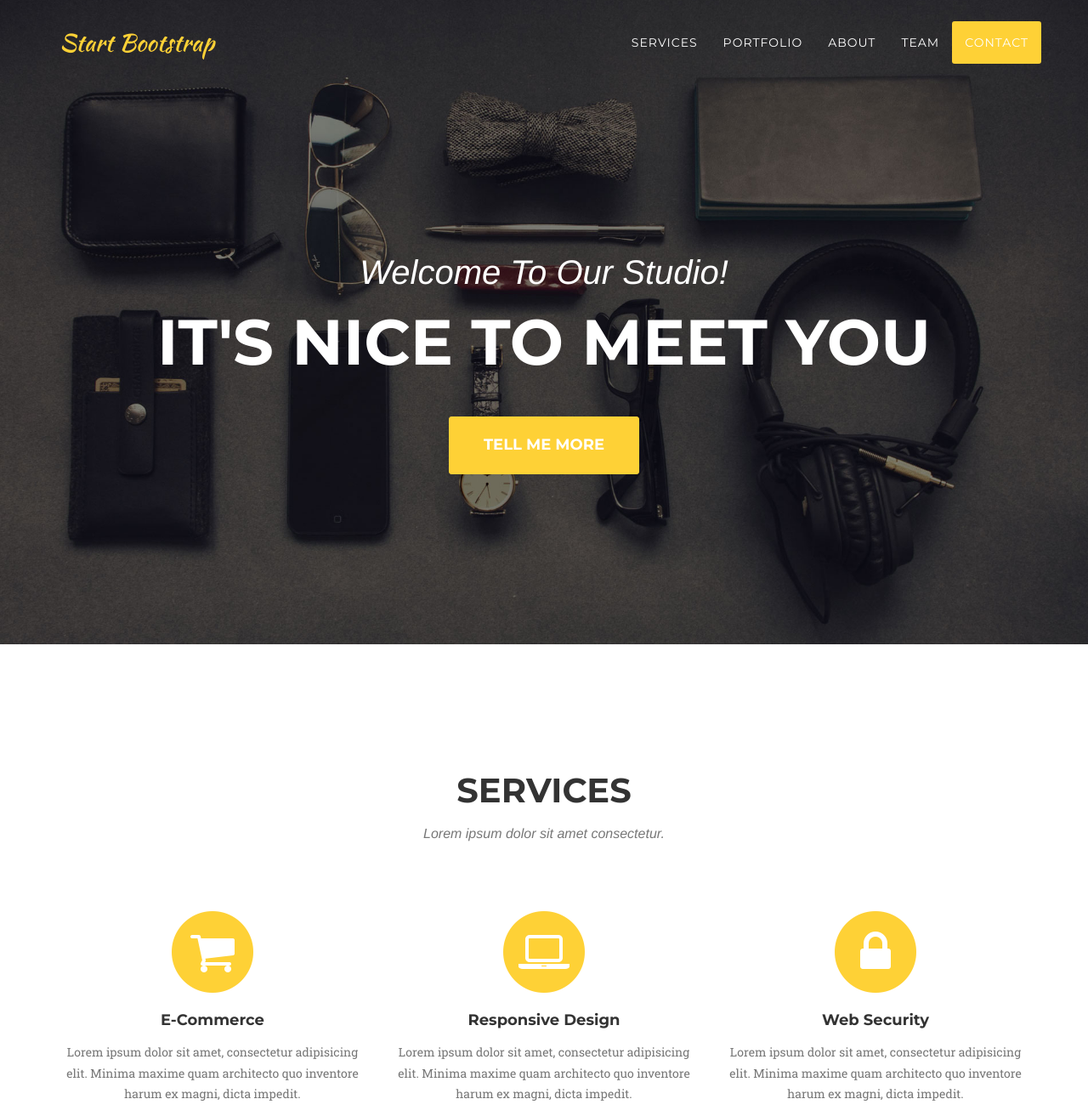
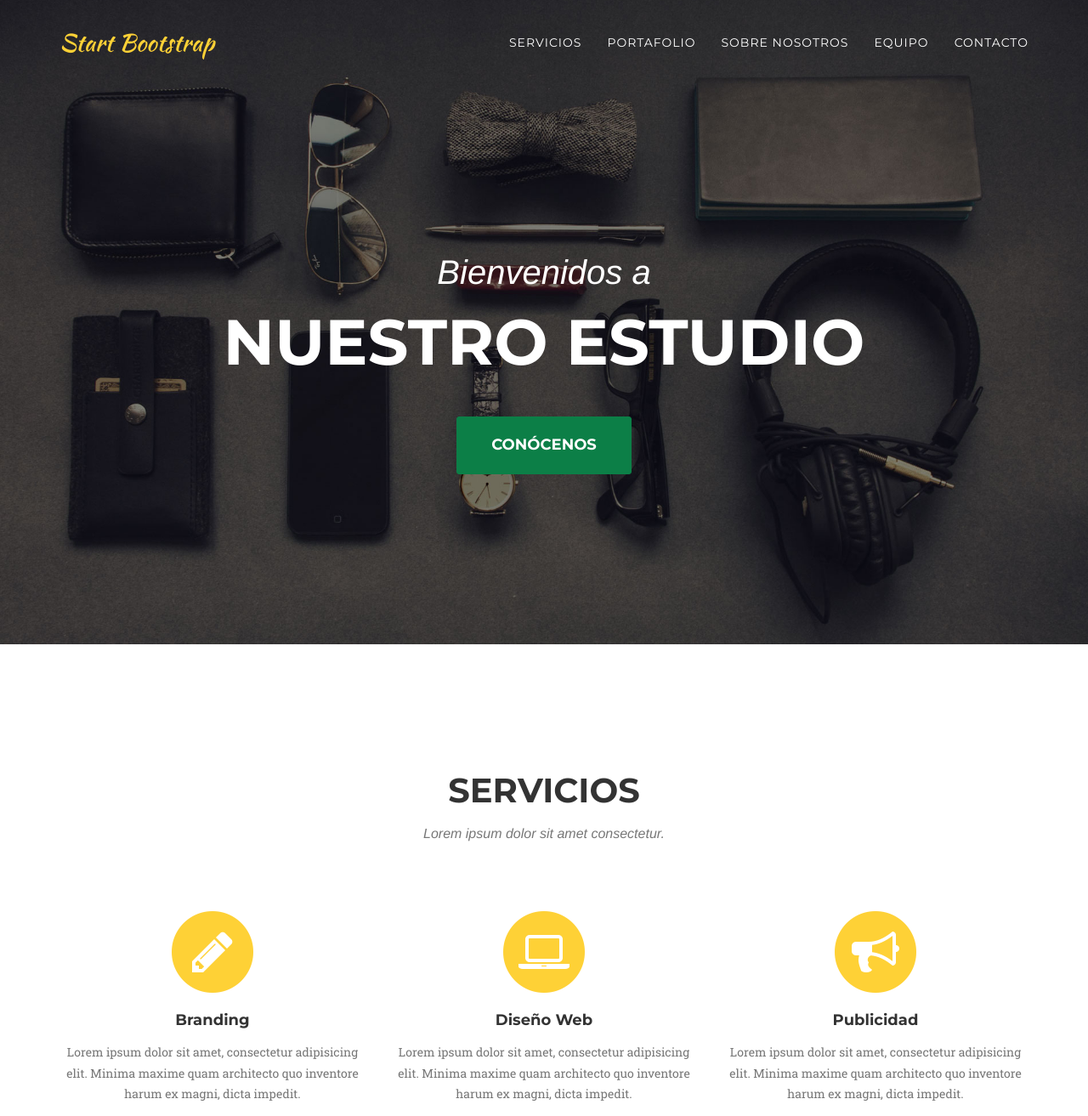
Before and after one commit to carlosrojaso/Workshop2, a website: page index.html in a window 1280 px wide. Shown: the top 1313 px of the page at 85% size. Drawn offline with nearby package versions, Linux system fonts and the light colour scheme; a web font is replaced by a local one.

Commit message:
avance 1

```diff
--- a/css/agency.css
+++ b/css/agency.css
@@ -101,8 +101,8 @@ fieldset[disabled] .btn-primary.active {
 }
 .btn-xl {
   color: white;
-  background-color: #fed136;
-  border-color: #fed136;
+  background-color: #0C7F47;
+  border-color: #0C7F47;
   font-family: "Montserrat", "Helvetica Neue", Helvetica, Arial, sans-serif;
   text-transform: uppercase;
   font-weight: 700;
@@ -143,7 +143,7 @@ fieldset[disabled] .btn-xl.active {
   border-color: #fed136;
 }
 .btn-xl .badge {
-  color: #fed136;
+  color: #0C7F47;
   background-color: white;
 }
 .navbar-custom {
--- a/index.html
+++ b/index.html
@@ -22,7 +22,7 @@
     <link href='https://fonts.googleapis.com/css?family=Roboto+Slab:400,100,300,700' rel='stylesheet' type='text/css'>
 
     <!-- Theme CSS -->
-    <link href="css/agency.min.css" rel="stylesheet">
+    <link href="css/agency.css" rel="stylesheet">
 
     <!-- HTML5 Shim and Respond.js IE8 support of HTML5 elements and media queries -->
     <!-- WARNING: Respond.js doesn't work if you view the page via file:// -->
@@ -53,19 +53,19 @@
                         <a href="#page-top"></a>
                     </li>
                     <li>
-                        <a class="page-scroll" href="#services">Services</a>
+                        <a class="page-scroll" href="#servicios">Servicios</a>
                     </li>
                     <li>
-                        <a class="page-scroll" href="#portfolio">Portfolio</a>
+                        <a class="page-scroll" href="#portafolio">Portafolio</a>
                     </li>
                     <li>
-                        <a class="page-scroll" href="#about">About</a>
+                        <a class="page-scroll" href="#sobrenosotros">Sobre nosotros</a>
                     </li>
                     <li>
-                        <a class="page-scroll" href="#team">Team</a>
+                        <a class="page-scroll" href="#equipo">Equipo</a>
                     </li>
                     <li>
-                        <a class="page-scroll" href="#contact">Contact</a>
+                        <a class="page-scroll" href="#contacto">Contacto</a>
                     </li>
                 </ul>
             </div>
@@ -78,19 +78,19 @@
     <header>
         <div class="container">
             <div class="intro-text">
-                <div class="intro-lead-in">Welcome To Our Studio!</div>
-                <div class="intro-heading">It's Nice To Meet You</div>
-                <a href="#services" class="page-scroll btn btn-xl">Tell Me More</a>
+                <div class="intro-lead-in">Bienvenidos a</div>
+                <div class="intro-heading">Nuestro Estudio</div>
+                <a href="#servicips" class="page-scroll btn btn-xl">Conócenos</a>
             </div>
         </div>
     </header>
 
     <!-- Services Section -->
-    <section id="services">
+    <section id="Servicios">
         <div class="container">
             <div class="row">
                 <div class="col-lg-12 text-center">
-                    <h2 class="section-heading">Services</h2>
+                    <h2 class="section-heading">Servicios</h2>
                     <h3 class="section-subheading text-muted">Lorem ipsum dolor sit amet consectetur.</h3>
                 </div>
             </div>
@@ -98,9 +98,9 @@
                 <div class="col-md-4">
                     <span class="fa-stack fa-4x">
                         <i class="fa fa-circle fa-stack-2x text-primary"></i>
-                        <i class="fa fa-shopping-cart fa-stack-1x fa-inverse"></i>
+                        <i class="fa fa-pencil fa-stack-1x fa-inverse"></i>
                     </span>
-                    <h4 class="service-heading">E-Commerce</h4>
+                    <h4 class="service-heading">Branding</h4>
                     <p class="text-muted">Lorem ipsum dolor sit amet, consectetur adipisicing elit. Minima maxime quam architecto quo inventore harum ex magni, dicta impedit.</p>
                 </div>
                 <div class="col-md-4">
@@ -108,15 +108,15 @@
                         <i class="fa fa-circle fa-stack-2x text-primary"></i>
                         <i class="fa fa-laptop fa-stack-1x fa-inverse"></i>
                     </span>
-                    <h4 class="service-heading">Responsive Design</h4>
+                    <h4 class="service-heading">Diseño Web</h4>
                     <p class="text-muted">Lorem ipsum dolor sit amet, consectetur adipisicing elit. Minima maxime quam architecto quo inventore harum ex magni, dicta impedit.</p>
                 </div>
                 <div class="col-md-4">
                     <span class="fa-stack fa-4x">
                         <i class="fa fa-circle fa-stack-2x text-primary"></i>
-                        <i class="fa fa-lock fa-stack-1x fa-inverse"></i>
+                        <i class="fa fa-bullhorn fa-stack-1x fa-inverse"></i>
                     </span>
-                    <h4 class="service-heading">Web Security</h4>
+                    <h4 class="service-heading">Publicidad</h4>
                     <p class="text-muted">Lorem ipsum dolor sit amet, consectetur adipisicing elit. Minima maxime quam architecto quo inventore harum ex magni, dicta impedit.</p>
                 </div>
             </div>
@@ -128,7 +128,7 @@
         <div class="container">
             <div class="row">
                 <div class="col-lg-12 text-center">
-                    <h2 class="section-heading">Portfolio</h2>
+                    <h2 class="section-heading">Portafolio</h2>
                     <h3 class="section-subheading text-muted">Lorem ipsum dolor sit amet consectetur.</h3>
                 </div>
             </div>
@@ -143,8 +143,8 @@
                         <img src="img/portfolio/roundicons.png" class="img-responsive" alt="">
                     </a>
                     <div class="portfolio-caption">
-                        <h4>Round Icons</h4>
-                        <p class="text-muted">Graphic Design</p>
+                        <h4>La Jose</h4>
+                        <p class="text-muted">Branding</p>
                     </div>
                 </div>
                 <div class="col-md-4 col-sm-6 portfolio-item">
@@ -157,8 +157,8 @@
                         <img src="img/portfolio/startup-framework.png" class="img-responsive" alt="">
                     </a>
                     <div class="portfolio-caption">
-                        <h4>Startup Framework</h4>
-                        <p class="text-muted">Website Design</p>
+                        <h4>Prodeudor</h4>
+                        <p class="text-muted">Comunicación y Diseño web</p>
                     </div>
                 </div>
                 <div class="col-md-4 col-sm-6 portfolio-item">
@@ -171,8 +171,8 @@
                         <img src="img/portfolio/treehouse.png" class="img-responsive" alt="">
                     </a>
                     <div class="portfolio-caption">
-                        <h4>Treehouse</h4>
-                        <p class="text-muted">Website Design</p>
+                        <h4>Fonoaudioterapia</h4>
+                        <p class="text-muted">Diseño Web</p>
                     </div>
                 </div>
                 <div class="col-md-4 col-sm-6 portfolio-item">
```
